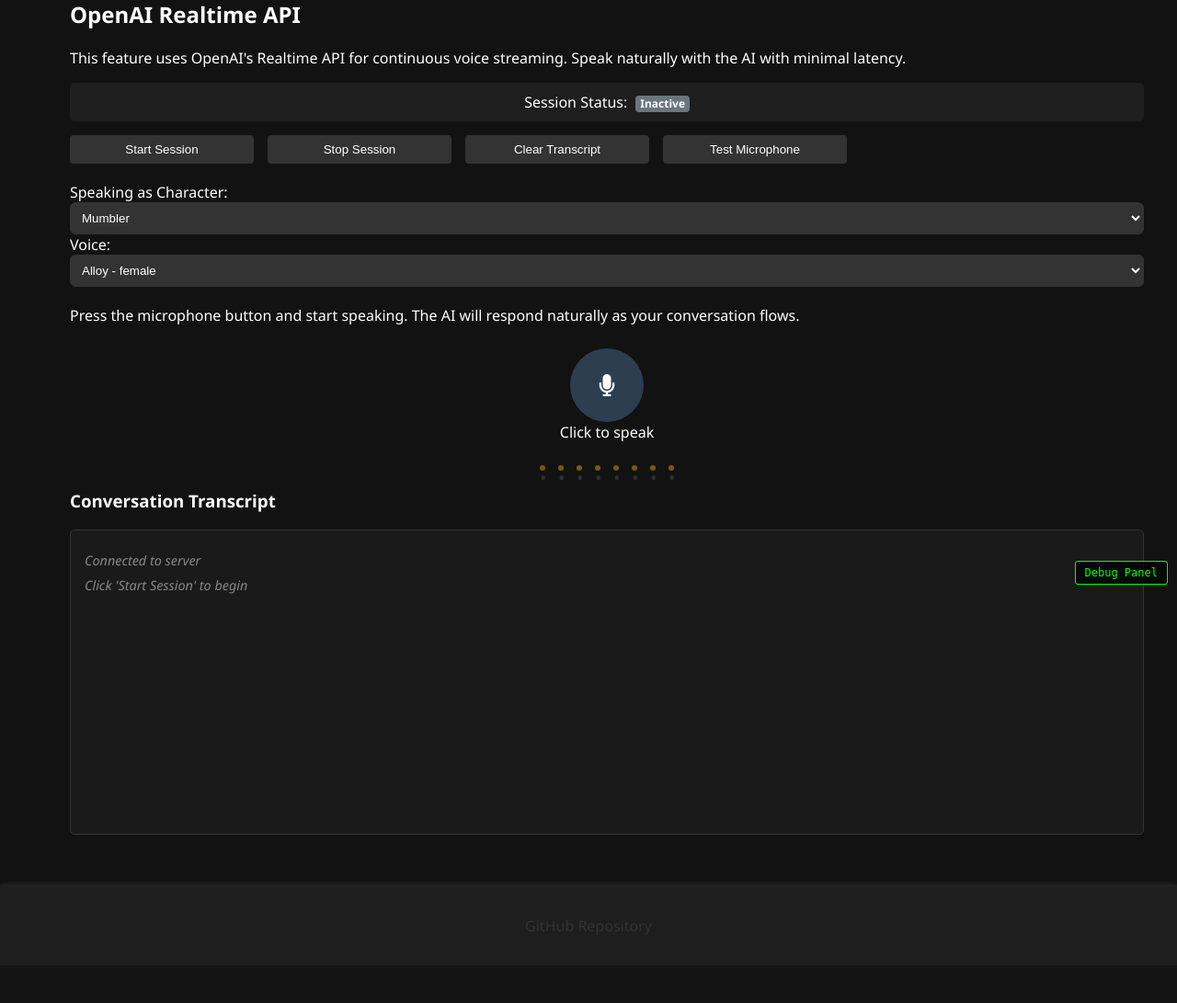
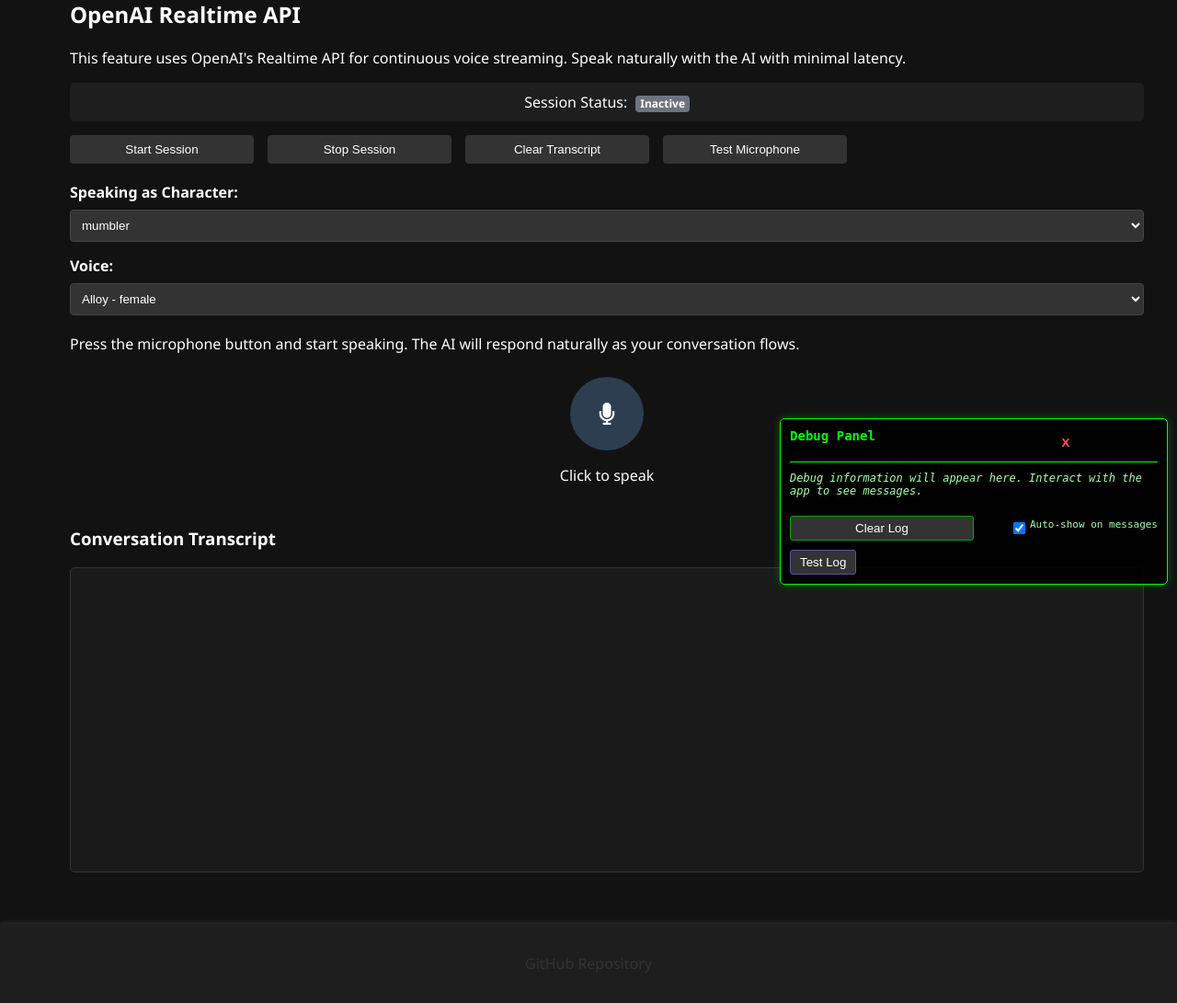
Before and after one commit to bigsk1/voice-chat-ai, a FastAPI app: page /webrtc_realtime in a window 1280 px wide. Shown: the part 154-1245 px from the top of the page at 92% size. Before the commit the page ends 1171 px from the top, so only its background shows below. Run offline with FastAPI, Linux system fonts and the light colour scheme.

Commit message:
updated requirements

```diff
--- a/app/static/js/debug_panel.js
+++ b/app/static/js/debug_panel.js
@@ -21,7 +21,7 @@ document.addEventListener('DOMContentLoaded', function() {
         border-radius: 5px;
         z-index: 9999;
         overflow-y: auto;
-        display: none;
+        display: block;
         border: 1px solid #00ff00;
         box-shadow: 0 0 10px rgba(0, 255, 0, 0.3);
     `;
@@ -65,7 +65,7 @@ document.addEventListener('DOMContentLoaded', function() {
         margin-bottom: 10px;
         font-style: italic;
     `;
-    introMsg.textContent = 'Debug information will appear here. Click "Send Text" or speak to see data flow.';
+    introMsg.textContent = 'Debug information will appear here. Interact with the app to see messages.';
     debugPanel.appendChild(introMsg);
 
     // Create the log area
@@ -99,8 +99,48 @@ document.addEventListener('DOMContentLoaded', function() {
         document.getElementById('debug-log').innerHTML = '';
     };
 
+    // Add autoshow checkbox
+    const autoShowContainer = document.createElement('div');
+    autoShowContainer.style.cssText = `
+        display: flex;
+        align-items: center;
+    `;
+
+    const autoShowCheckbox = document.createElement('input');
+    autoShowCheckbox.type = 'checkbox';
+    autoShowCheckbox.id = 'auto-show-debug';
+    autoShowCheckbox.checked = true;
+    autoShowCheckbox.style.marginRight = '5px';
+
+    const autoShowLabel = document.createElement('label');
+    autoShowLabel.htmlFor = 'auto-show-debug';
+    autoShowLabel.textContent = 'Auto-show on messages';
+    autoShowLabel.style.fontSize = '11px';
+    autoShowLabel.style.color = '#aaffaa';
+
+    autoShowContainer.appendChild(autoShowCheckbox);
+    autoShowContainer.appendChild(autoShowLabel);
+
     footerControls.appendChild(clearBtn);
+    footerControls.appendChild(autoShowContainer);
     debugPanel.appendChild(footerControls);
+
+    // Add test button
+    const testBtn = document.createElement('button');
+    testBtn.textContent = 'Test Log';
+    testBtn.style.cssText = `
+        background-color: #333;
+        color: #fff;
+        border: 1px solid #5555aa;
+        padding: 5px 10px;
+        border-radius: 3px;
+        cursor: pointer;
+        margin-top: 10px;
+    `;
+    testBtn.onclick = function() {
+        window.debugLog('Test message - if you see this, debug logging is working!', 'success');
+    };
+    debugPanel.appendChild(testBtn);
 
     // Add to the document
     document.body.appendChild(debugPanel);
@@ -121,6 +161,7 @@ document.addEventListener('DOMContentLoaded', function() {
         font-size: 12px;
         cursor: pointer;
         z-index: 9998;
+        display: none;
     `;
 
     toggleButton.onclick = function() {
@@ -188,6 +229,14 @@ document.addEventListener('DOMContentLoaded', function() {
         log.appendChild(entry);
         log.scrollTop = log.scrollHeight; // Scroll to bottom
 
+        // If debug panel is hidden and auto-show is enabled, show the panel
+        if (document.getElementById('debug-panel').style.display === 'none' &&
+            document.getElementById('auto-show-debug') &&
+            document.getElementById('auto-show-debug').checked) {
+            document.getElementById('debug-panel').style.display = 'block';
+            toggleButton.style.display = 'none';
+        }
+
         // If debug panel is hidden, show a notification on the toggle button
         if (document.getElementById('debug-panel').style.display === 'none') {
             toggleButton.style.backgroundColor = color;
@@ -203,8 +252,10 @@ document.addEventListener('DOMContentLoaded', function() {
         try {
             internalLog(message, type);
 
-            // Show the debug panel automatically on error
-            if (type === 'error' && document.getElementById('debug-panel').style.display === 'none') {
+            // Show the debug panel automatically on error or if auto-show is enabled
+            if ((type === 'error' ||
+                (document.getElementById('auto-show-debug') && document.getElementById('auto-show-debug').checked)) &&
+                document.getElementById('debug-panel').style.display === 'none') {
                 document.getElementById('debug-panel').style.display = 'block';
                 toggleButton.style.display = 'none';
             }
@@ -212,6 +263,11 @@ document.addEventListener('DOMContentLoaded', function() {
             isLogging = false;
         }
     };
+
+    // Log a startup message to verify the panel is working
+    setTimeout(() => {
+        window.debugLog('Debug panel initialized and ready', 'success');
+    }, 500);
 
     // Intercept console.log and other console methods
     const originalConsoleLog = console.log;
@@ -277,7 +333,4 @@ document.addEventListener('DOMContentLoaded', function() {
             isLogging = false;
         }
     };
-
-    // Add an explicit debug message
-    internalLog('Debug panel initialized and ready', 'success');
 });
--- a/app/static/js/webrtc_realtime.js
+++ b/app/static/js/webrtc_realtime.js
@@ -5,16 +5,19 @@
 
 document.addEventListener("DOMContentLoaded", function() {
     // DOM elements
-    const startBtn = document.getElementById('startBtn');
-    const stopBtn = document.getElementById('stopBtn');
-    const clearBtn = document.getElementById('clearBtn');
+    const startButton = document.getElementById('startBtn');
+    const stopButton = document.getElementById('stopBtn');
+    const clearButton = document.getElementById('clearBtn');
+    const testMicButton = document.getElementById('testMicBtn');
+    const micButton = document.getElementById('micBtn');
+    const micStatus = document.getElementById('micStatus');
     const transcript = document.getElementById('transcript');
-    const characterSelect = document.getElementById('characterSelect');
-    const voiceSelect = document.getElementById('voiceSelect');
     const sessionStatus = document.getElementById('session-status');
-    const micBtn = document.getElementById('micBtn');
-    const micStatus = document.getElementById('micStatus');
-    const testMicBtn = document.getElementById('testMicBtn');
+    const characterSelect = document.getElementById('character-select');
+    const voiceSelect = document.getElementById('voice-select');
+    const userVoiceVisualization = document.getElementById('userVoiceVisualization');
+    const aiVoiceVisualization = document.getElementById('aiVoiceVisualization');
+    const waitingIndicator = document.getElementById('waitingIndicator');
     const themeToggle = document.getElementById('theme-toggle');
 
     // Global state
@@ -41,11 +44,27 @@ document.addEventListener("DOMContentLoaded", function() {
     }
 
     // Setup event listeners
-    startBtn.addEventListener('click', startSession);
-    stopBtn.addEventListener('click', stopSession);
-    micBtn.addEventListener('click', toggleMicrophone);
-    clearBtn.addEventListener('click', clearTranscript);
-    testMicBtn.addEventListener('click', testMicrophone);
+    startButton.addEventListener('click', startSession);
+    stopButton.addEventListener('click', stopSession);
+    micButton.addEventListener('click', toggleMicrophone);
+    clearButton.addEventListener('click', clearTranscript);
+    testMicButton.addEventListener('click', testMicrophone);
+
+    // Voice selection change handler
+    voiceSelect.addEventListener('change', function() {
+        const selectedVoice = voiceSelect.value;
+        if (isSessionActive && dataChannel && dataChannel.readyState === 'open') {
+            sendVoicePreference(selectedVoice);
+            addTranscriptMessage(`Voice changed to ${selectedVoice}`, "system");
+        }
+    });
+
+    // Character selection change handler
+    characterSelect.addEventListener('change', function() {
+        const selectedCharacter = characterSelect.value;
+        addTranscriptMessage(`Character changed to ${selectedCharacter}`, "system");
+        // Character will be applied on next session start
+    });
 
     // Add transcript message
     function addTranscriptMessage(message, type) {
@@ -209,7 +228,7 @@ document.addEventListener("DOMContentLoaded", function() {
             sessionStatus.textContent = "Connecting...";
             sessionStatus.classList.remove("badge-secondary");
             sessionStatus.classList.add("badge-warning");
-            startBtn.disabled = true;
+            startButton.disabled = true;
 
             console.log("Fetching ephemeral key...");
             // Get ephemeral key from server
@@ -367,13 +386,13 @@ document.addEventListener("DOMContentLoaded", function() {
                 sessionStatus.textContent = "Active";
                 sessionStatus.classList.remove("badge-warning");
                 sessionStatus.classList.add("badge-success");
-                startBtn.disabled = true;
-                stopBtn.disabled = false;
-                micBtn.disabled = false;
+                startButton.disabled = true;
+                stopButton.disabled = false;
+                micButton.disabled = false;
 
                 // Add session message
                 addTranscriptMessage("Session started with " + characterSelect.value, "system");
-                addTranscriptMessage("You can now speak or type messages", "system");
+                addTranscriptMessage("You can now speak", "system");
 
                 // Start microphone automatically
                 toggleMicrophone();
@@ -389,7 +408,7 @@ document.addEventListener("DOMContentLoaded", function() {
             sessionStatus.textContent = "Error";
             sessionStatus.classList.remove("badge-warning");
             sessionStatus.classList.add("badge-danger");
-            startBtn.disabled = false;
+            startButton.disabled = false;
 
             // Add error message
             addTranscriptMessage(`Failed to start session: ${error.message}`, "error");
@@ -463,6 +482,9 @@ document.addEventListener("DOMContentLoaded", function() {
                 const data = JSON.parse(event.data);
                 const messageType = data.type;
 
+                // Hide waiting indicator whenever we get a response
+                showWaitingIndicator(false);
+
                 // Log all messages for debugging
                 debugLog(`Received message: ${JSON.stringify(data)}`, "data");
 
@@ -477,7 +499,7 @@ document.addEventListener("DOMContentLoaded", function() {
                     }
 
                     // Show AI voice visualization during speech
-                    document.getElementById('aiVoiceVisualization').classList.remove('hidden');
+                    aiVoiceVisualization.classList.remove('hidden');
                     // Simulate voice bars animation
                     animateVoiceBars('aiVoiceVisualization');
 
@@ -485,7 +507,7 @@ document.addEventListener("DOMContentLoaded", function() {
                     // Message completed
                     debugLog("AI message completed", "success");
                     // Hide AI voice visualization
-                    document.getElementById('aiVoiceVisualization').classList.add('hidden');
+                    aiVoiceVisualization.classList.add('hidden');
 
                 } else if (messageType === "conversation.item.text.delta") {
                     // Text delta - partial text updates
@@ -501,7 +523,7 @@ document.addEventListener("DOMContentLoaded", function() {
                     // Audio buffer meta info
                     debugLog("Audio received by API", "info");
                     // Show user voice visualization
-                    document.getElementById('userVoiceVisualization').classList.remove('hidden');
+                    userVoiceVisualization.classList.remove('hidden');
                     // Simulate voice bars animation
                     animateVoiceBars('userVoiceVisualization');
 
@@ -509,7 +531,7 @@ document.addEventListener("DOMContentLoaded", function() {
                     // Audio buffer committed
                     debugLog("Audio buffer committed", "success");
                     // Hide user voice visualization
-                    document.getElementById('userVoiceVisualization').classList.add('hidden');
+                    userVoiceVisualization.classList.add('hidden');
 
                 } else if (messageType === "session.updated") {
                     // Session update confirmation
@@ -553,6 +575,16 @@ document.addEventListener("DOMContentLoaded", function() {
         const voiceVisualization = document.getElementById(elementId);
         if (!voiceVisualization) return;
 
+        // Check if we already have voice bars, if not create them
+        if (voiceVisualization.querySelectorAll('.voice-bar').length === 0) {
+            // Create 8 voice bars
+            for (let i = 0; i < 8; i++) {
+                const bar = document.createElement('div');
+                bar.classList.add('voice-bar');
+                voiceVisualization.appendChild(bar);
+            }
+        }
+
         const bars = voiceVisualization.querySelectorAll('.voice-bar');
 
         // Clear any existing animation
@@ -593,11 +625,15 @@ document.addEventListener("DOMContentLoaded", function() {
         animate();
     }
 
-    // Send text message
-    function sendTextMessage() {
-        // This function is no longer needed since we removed the text input field
-        console.log("Text messaging disabled");
+    // Function to show/hide waiting indicator
+    function showWaitingIndicator(show) {
+        if (show) {
+            waitingIndicator.classList.remove('hidden');
+        } else {
+            waitingIndicator.classList.add('hidden');
+        }
     }
+
 
     // Send voice preference
     function sendVoicePreference(voice) {
@@ -648,8 +684,11 @@ document.addEventListener("DOMContentLoaded", function() {
     // Toggle microphone
     function toggleMicrophone() {
         console.log("Toggle microphone called, session active:", isSessionActive);
+        debugLog("Toggling microphone. Session active: " + isSessionActive, "event");
+
         if (!isSessionActive) {
             addTranscriptMessage("Cannot use microphone: No active session", "error");
+            debugLog("Cannot use microphone: No active session", "error");
             return;
         }
 
@@ -657,37 +696,46 @@ document.addEventListener("DOMContentLoaded", function() {
             // Toggle mic state
             const audioTracks = micStream.getAudioTracks();
             console.log("Audio tracks:", audioTracks.length);
+            debugLog(`Found ${audioTracks.length} audio tracks`, "info");
+
             if (audioTracks.length > 0) {
                 const isEnabled = audioTracks[0].enabled;
                 console.log("Current mic state:", isEnabled ? "enabled" : "disabled", "- toggling to", !isEnabled ? "enabled" : "disabled");
+                debugLog(`Current mic state: ${isEnabled ? "enabled" : "disabled"} - toggling to ${!isEnabled ? "enabled" : "disabled"}`, "info");
                 audioTracks[0].enabled = !isEnabled;
 
                 // Update UI
                 if (!isEnabled) {
                     // Enabling
-                    micBtn.classList.add('listening');
+                    micButton.classList.add('listening');
                     micStatus.textContent = "Listening... (speak now)";
                     micStatus.style.color = "#ff3300";
                     console.log("Microphone enabled");
+                    debugLog("Microphone enabled - speak now to test audio pipeline", "success");
                 } else {
                     // Disabling
-                    micBtn.classList.remove('listening');
+                    micButton.classList.remove('listening');
                     micStatus.textContent = "Click to speak";
                     micStatus.style.color = "";
                     console.log("Microphone disabled");
+                    debugLog("Microphone disabled", "warning");
                 }
             } else {
                 console.error("No audio tracks found in mic stream");
+                debugLog("No audio tracks found in microphone stream", "error");
             }
         } else {
             // Need to set up microphone
             console.log("No mic stream found, setting up microphone...");
+            debugLog("No microphone stream found, setting up microphone...", "warning");
             setupMicrophone().then(success => {
                 console.log("Microphone setup result:", success);
+                debugLog(`Microphone setup result: ${success ? "SUCCESS" : "FAILED"}`, success ? "success" : "error");
                 if (success) {
-                    micBtn.classList.add('listening');
+                    micButton.classList.add('listening');
                     micStatus.textContent = "Listening... (speak now)";
                     micStatus.style.color = "#ff3300";
+                    debugLog("Microphone ready - speak now to test audio pipeline", "success");
                 }
             });
         }
@@ -722,12 +770,12 @@ document.addEventListener("DOMContentLoaded", function() {
         sessionStatus.textContent = "Inactive";
         sessionStatus.classList.remove("badge-success", "badge-warning", "badge-danger");
         sessionStatus.classList.add("badge-secondary");
-        startBtn.disabled = false;
-        stopBtn.disabled = true;
-        micBtn.disabled = true;
+        startButton.disabled = false;
+        stopButton.disabled = true;
+        micButton.disabled = true;
 
         // Reset mic UI
-        micBtn.classList.remove('listening');
+        micButton.classList.remove('listening');
         micStatus.textContent = "Click to speak";
         micStatus.style.color = "";
 
--- a/app/templates/webrtc_realtime.html
+++ b/app/templates/webrtc_realtime.html
@@ -209,6 +209,50 @@
             flex: 1;
             min-width: 120px;
         }
+
+        /* New styles for better spacing and responsiveness */
+        .character-selection {
+            margin: 20px 0;
+        }
+
+        .form-group {
+            margin-bottom: 15px;
+            display: flex;
+            flex-direction: column;
+        }
+
+        .form-group label {
+            margin-bottom: 8px;
+            font-weight: bold;
+        }
+
+        .form-group select {
+            padding: 8px;
+            border-radius: 4px;
+            background-color: #333;
+            color: white;
+            border: 1px solid #444;
+        }
+
+        /* Make everything more responsive */
+        @media (max-width: 768px) {
+            .container {
+                padding: 10px;
+            }
+
+            .controls-row {
+                flex-direction: column;
+            }
+
+            .controls-row button {
+                width: 100%;
+            }
+
+            .mic-button {
+                width: 70px;
+                height: 70px;
+            }
+        }
     </style>
 </head>
 <body class="dark-mode">
@@ -250,81 +294,54 @@
                 <button id="testMicBtn" class="btn">Test Microphone</button>
             </div>
 
-            <div id="micTestResult" style="display: none; text-align: center; margin: 10px 0;"></div>
-
-            <div class="select-container" style="margin-top: 15px; margin-bottom: 20px;">
-                <div class="select-row">
-                    <div class="select-group">
-                        <label for="characterSelect">Speaking as Character:</label>
-                        <select id="characterSelect" class="form-control">
+            <div class="character-selection">
+                <div class="form-group">
+                    <label for="character-select">Speaking as Character:</label>
+                    <select id="character-select" class="form-control">
                         {% for character in characters %}
-                            <option value="{{ character }}">{{ character|replace('_', ' ')|title }}</option>
+                        <option value="{{ character }}">{{ character }}</option>
                         {% endfor %}
                     </select>
                 </div>
-                    <div class="select-group">
-                        <label for="voiceSelect">Voice:</label>
-                        <select id="voiceSelect" class="form-control">
+
+                <div class="form-group">
+                    <label for="voice-select">Voice:</label>
+                    <select id="voice-select" class="form-control">
                         <option value="alloy">Alloy - female</option>
                         <option value="echo">Echo - male</option>
-                            <option value="fable">Fable - female</option>
+                        <option value="fable">Fable - male</option>
                         <option value="onyx">Onyx - male</option>
                         <option value="nova">Nova - female</option>
                         <option value="shimmer">Shimmer - female</option>
+                        <option value="sage">Sage - female</option>
+                        <option value="coral">Coral - female</option>
+                        <option value="ash">Ash - male</option>
+                        <option value="valley">Valley - female</option>
                     </select>
                 </div>
             </div>
+
+            <p>Press the microphone button and start speaking. The AI will respond naturally as your conversation flows.</p>
+
+            <!-- Microphone button -->
+            <div class="mic-button-container">
+                <div class="mic-button" id="micBtn">
+                    <i class="fas fa-microphone"></i>
+                </div>
+                <p id="micStatus">Click to speak</p>
             </div>
 
-            <p style="margin-bottom: 25px;">Press the microphone button and start speaking. The AI will respond naturally as your conversation flows.</p>
-
-            <div class="mic-button-container">
-                <button id="micBtn" class="mic-button" disabled>
-                    <i class="fa fa-microphone"></i>
-                </button>
-                <div id="micStatus">Click to speak</div>
-
-                <!-- User voice visualization -->
-                <div id="userVoiceVisualization" class="voice-visualization hidden">
-                    <!-- Voice bars will be added here -->
-                    <div class="voice-bar"></div>
-                    <div class="voice-bar"></div>
-                    <div class="voice-bar"></div>
-                    <div class="voice-bar"></div>
-                    <div class="voice-bar"></div>
-                    <div class="voice-bar"></div>
-                    <div class="voice-bar"></div>
-                    <div class="voice-bar"></div>
-                </div>
+            <!-- Voice visualizations -->
+            <div class="voice-container" style="margin-bottom: 20px;">
+                <div id="userVoiceVisualization" class="voice-visualization hidden"></div>
+                <div id="aiVoiceVisualization" class="voice-visualization hidden"></div>
             </div>
 
-            <!-- Horizontal dots -->
-            <div class="dots">
-                {% for i in range(8) %}
-                <span class="dot">•</span>
-                {% endfor %}
-            </div>
+            <!-- Waiting indicator - hidden by default and only shown when needed -->
+            <div class="dots hidden" id="waitingIndicator"></div>
 
-            <div class="transcript-card">
             <h3>Conversation Transcript</h3>
-                <div id="transcript" class="transcript-container">
-                    <div class="system-message">Connected to server</div>
-                    <div class="system-message">Click 'Start Session' to begin</div>
-                </div>
-            </div>
-
-            <!-- AI voice visualization -->
-            <div id="aiVoiceVisualization" class="voice-visualization mt-3 hidden">
-                <!-- Voice bars will be added here -->
-                <div class="voice-bar"></div>
-                <div class="voice-bar"></div>
-                <div class="voice-bar"></div>
-                <div class="voice-bar"></div>
-                <div class="voice-bar"></div>
-                <div class="voice-bar"></div>
-                <div class="voice-bar"></div>
-                <div class="voice-bar"></div>
-            </div>
+            <div id="transcript" class="transcript-container"></div>
         </div>
     </main>
 
--- a/requirements.txt
+++ b/requirements.txt
@@ -28,7 +28,8 @@ spacy-legacy==3.0.12
 spacy-loggers==1.0.5
 coqui-tts==0.26.0
 httpx==0.28.1
+
+# WebRTC-specific dependencies
 aiortc==1.10.1
+av==14.2.0
 aiohttp==3.11.14
-av==14.2.0
-websocket-client==1.8.0
```
Also changed, not shown: README.md. Lines whose indentation alone changed are shown as unchanged.
